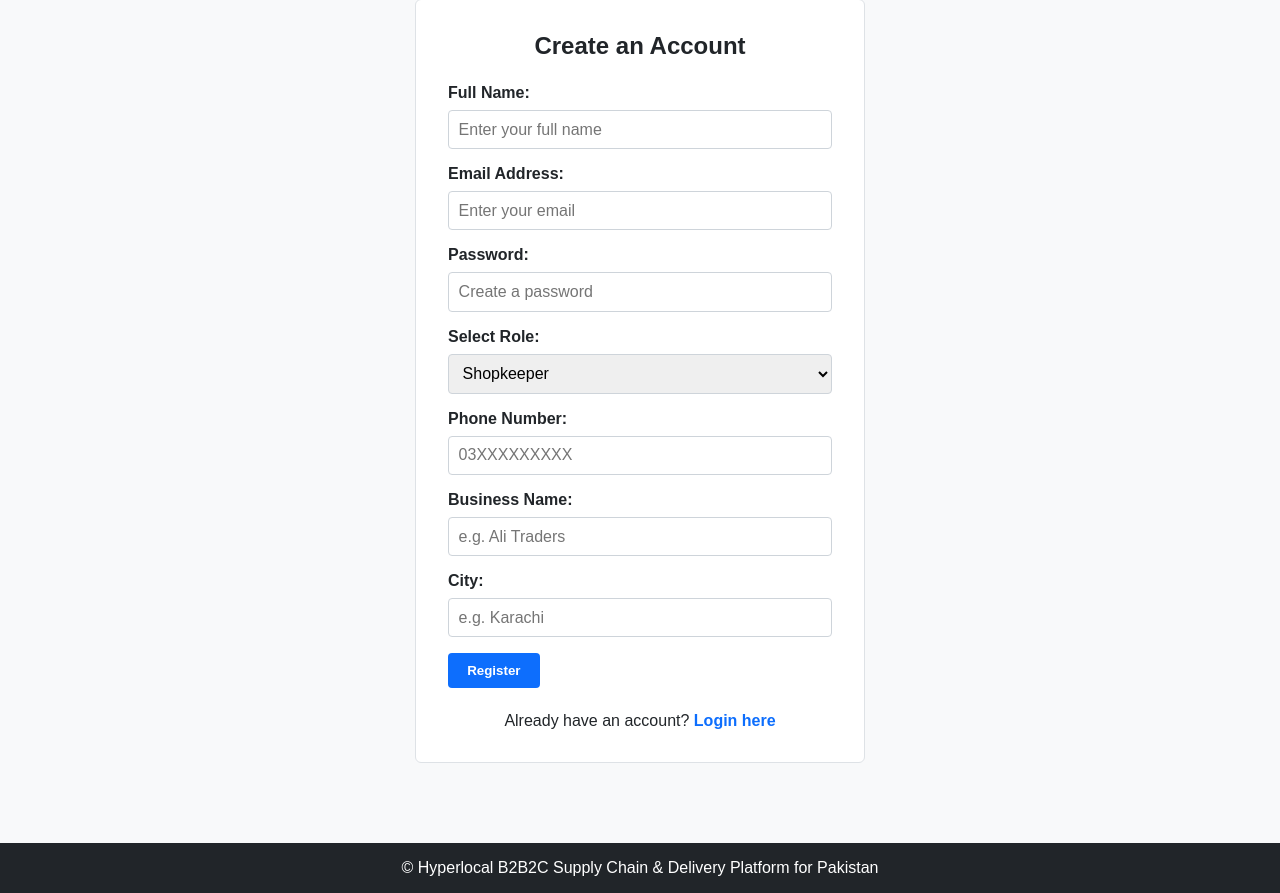
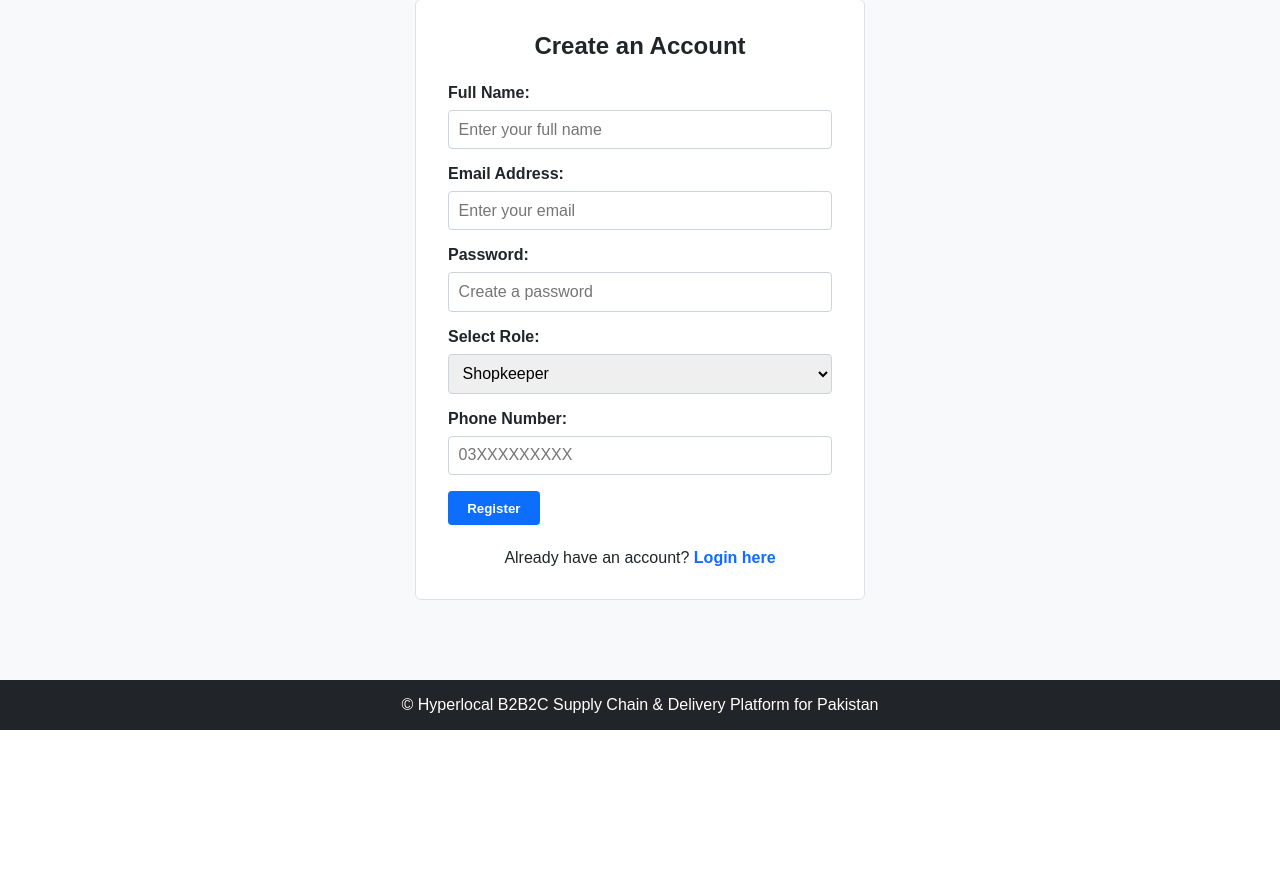
Before and after one commit to MHassaan2/Hyperlocal-B2B2C-Supply-Chain-Delivery-Platform-for-Pakistan, a Flask app: page /register in a window 1280 px wide. Shown: the part 136-1029 px from the top of the page. After the commit the page ends 866 px from the top, so only its background shows below. Run offline with Flask 3, Linux system fonts and the light colour scheme.

Commit message:
Update user registration form to conditionally require business name and city fields for wholesalers

```diff
--- a/database/database.py
+++ b/database/database.py
@@ -18,7 +18,7 @@ def create_user_table():
             password TEXT NOT NULL,
             role TEXT NOT NULL,
             phone TEXT NOT NULL UNIQUE,
-            business_name TEXT,
+            business_name TEXT UNIQUE,
             city_name TEXT,
             is_active BOOLEAN DEFAULT 1,
             created_AT TEXT NOT NULL
--- a/templates/register.html
+++ b/templates/register.html
@@ -35,13 +35,15 @@
             <input type="tel" id="phone" name="phone" placeholder="03XXXXXXXXX" required>
         </div>
 
-        <div class="form-group">
-            <label for="business-name">Business Name:</label>
-            <input type="text" id="business_name" name="business_name" placeholder="e.g. Ali Traders" required>
-        </div>
-        <div class="form-group">
-            <label for="city_name">City:</label>
-            <input type="text" id="city_name" name="city_name" placeholder="e.g. Karachi" required>
+        <div id="wholesaler-fields">
+            <div class="form-group">
+                <label for="business_name">Business Name:</label>
+                <input type="text" id="business_name" name="business_name" placeholder="e.g. Ali Traders">
+            </div>
+            <div class="form-group">
+                <label for="city_name">City:</label>
+                <input type="text" id="city_name" name="city_name" placeholder="e.g. Karachi">
+            </div>
         </div>
 
         <button type="submit" class="btn btn-primary">Register</button>
@@ -51,4 +53,26 @@
         Already have an account? <a href="/login">Login here</a>
     </p>
 </div>
+
+<script>
+    const roleSelect = document.getElementById("role");
+    const wholesalerFields = document.getElementById("wholesaler-fields");
+    const businessNameInput = document.getElementById("business_name");
+    const cityNameInput = document.getElementById("city_name");
+
+    function toggleWholesalerFields() {
+        const isWholesaler = roleSelect.value === "Wholesaler";
+
+        wholesalerFields.style.display = isWholesaler ? "block" : "none";
+
+
+        businessNameInput.required = isWholesaler;
+        cityNameInput.required = isWholesaler;
+    }
+
+    toggleWholesalerFields();
+
+
+    roleSelect.addEventListener("change", toggleWholesalerFields);
+</script>
 {% endblock %}
```
